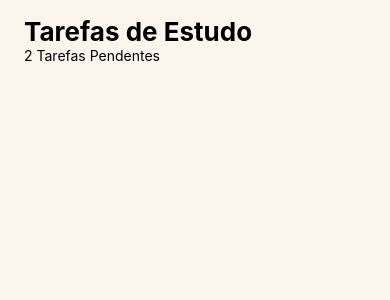
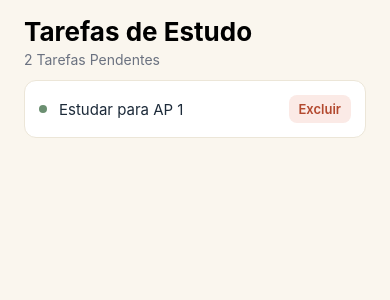
Before and after one commit to wellingtonfpo/aula-todo-app, a React Native app: screen / in a window 390 px wide. Shown: the top 300 px of the page. Built offline with nearby package versions, Linux system fonts and the light colour scheme.

Commit message:
implementado componente de listagem

```diff
--- a/App.js
+++ b/App.js
@@ -1,5 +1,8 @@
-import { StyleSheet, View, Text } from 'react-native';
-import { SafeAreaProvider, SafeAreaView } from 'react-native-safe-area-context';
+import { StyleSheet, View, Text, TouchableOpacity } from 'react-native';
+import {
+  SafeAreaProvider,
+  SafeAreaView
+} from 'react-native-safe-area-context';
 
 export default function App() {
   return (
@@ -7,8 +10,21 @@ export default function App() {
       <SafeAreaView style={styles.container}>
       <View style={styles.header}>
         <Text style={styles.headerTitulo}>Tarefas de Estudo</Text>
-        <Text>2 Tarefas Pendentes</Text>
+        <Text style={styles.headerSubTitulo}>2 Tarefas Pendentes</Text>
       </View>
+
+
+      <View style={styles.lista}>
+        <View style={styles.itemContainer}>
+          <View style={styles.itemBullet}></View>
+          <Text style={styles.itemTexto}>Estudar para AP 1</Text>
+          <TouchableOpacity style={styles.botaoExcluir}>
+            <Text style={styles.botaoExluirTexto}>Excluir</Text>
+          </TouchableOpacity>
+        </View>
+      </View>
+
+
     </SafeAreaView>
     </SafeAreaProvider>
   );
@@ -17,15 +33,59 @@ export default function App() {
 const styles = StyleSheet.create({
   container: {
     flex: 1,
-    backgroundColor: '#FAF6EE'
+    backgroundColor: '#FAF6EE',
   },
   headerTitulo: {
     fontSize: 26,
     fontWeight: 'bold'
   },
+  headerSubTitulo: {
+    fontSize: 14,
+    color: '#6B7280',
+    marginTop: 4
+  },
   header: {
     paddingTop: 16,
     paddingBottom: 12,
     paddingHorizontal: 24
+  },
+  lista: {
+    paddingHorizontal: 24,
+    paddingBottom: 16,
+    flexGrow: 1
+  },
+  itemContainer: {
+    backgroundColor: '#FFF',
+    paddingVertical: 14,
+    paddingHorizontal: 14,
+    marginBottom: 10,
+    borderColor: '#ECE6D8',
+    borderWidth: 1,
+    borderRadius: 12,
+    flexDirection: 'row',
+    alignItems: 'center'
+  },
+  itemTexto: {
+    fontSize: 15,
+    color: '#1D2B3A',
+    flex: 1
+  },
+  itemBullet: {
+    width: 8,
+    height: 8,
+    borderRadius: 4,
+    backgroundColor: '#6B8F71',
+    marginRight: 12
+  },
+  botaoExcluir: {
+    paddingVertical: 6,
+    paddingHorizontal: 10,
+    borderRadius: 8,
+    backgroundColor: '#FBEAE6'
+  },
+  botaoExluirTexto: {
+    color: '#B3492F',
+    fontSize: 13,
+    fontWeight: '600'
   }
 });
--- a/package.json
+++ b/package.json
@@ -3,7 +3,7 @@
   "version": "1.0.0",
   "main": "index.js",
   "dependencies": {
-    "expo": "~57.0.19",
+    "expo": "~57.0.23",
     "expo-status-bar": "~57.0.1",
     "react": "19.2.3",
     "react-native": "0.86.3",
```
Also changed, not shown: 1 other file (tests, documents, lock files or other folders).
